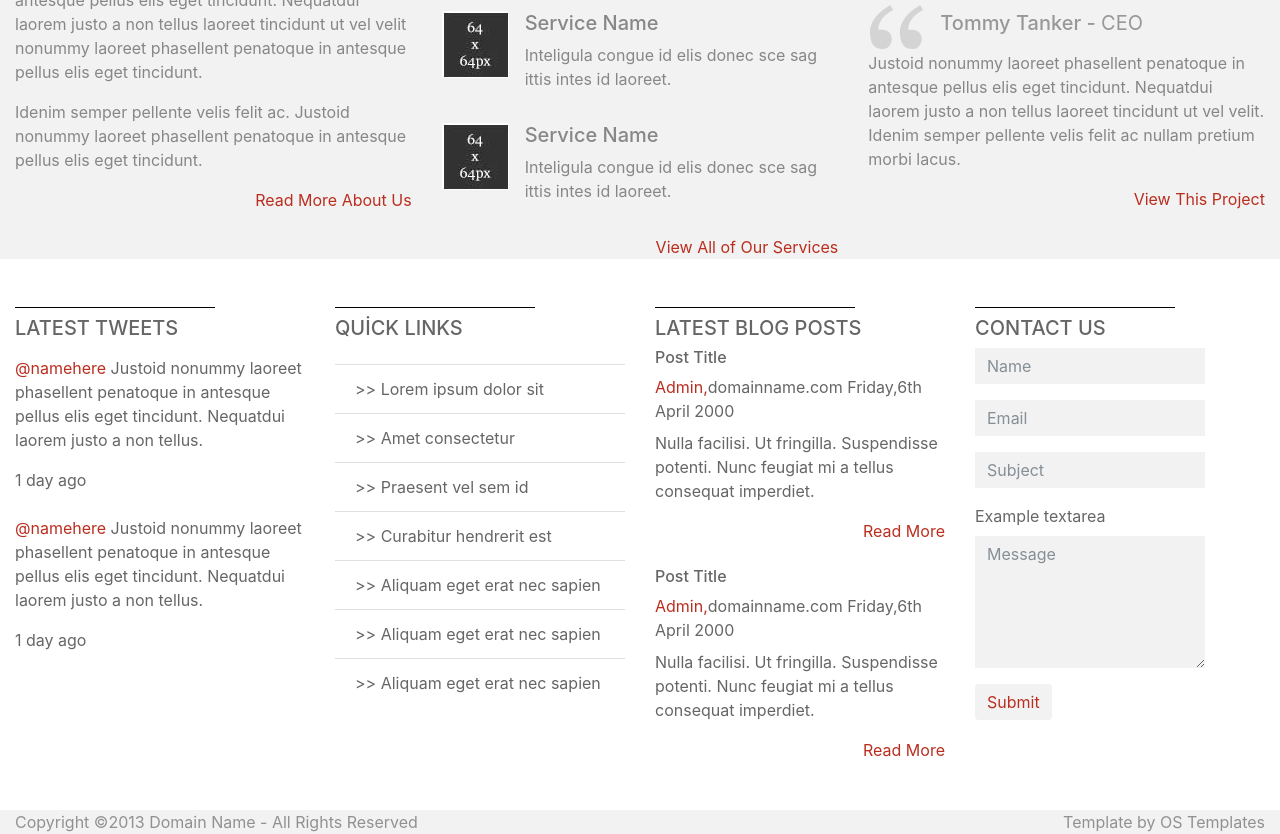
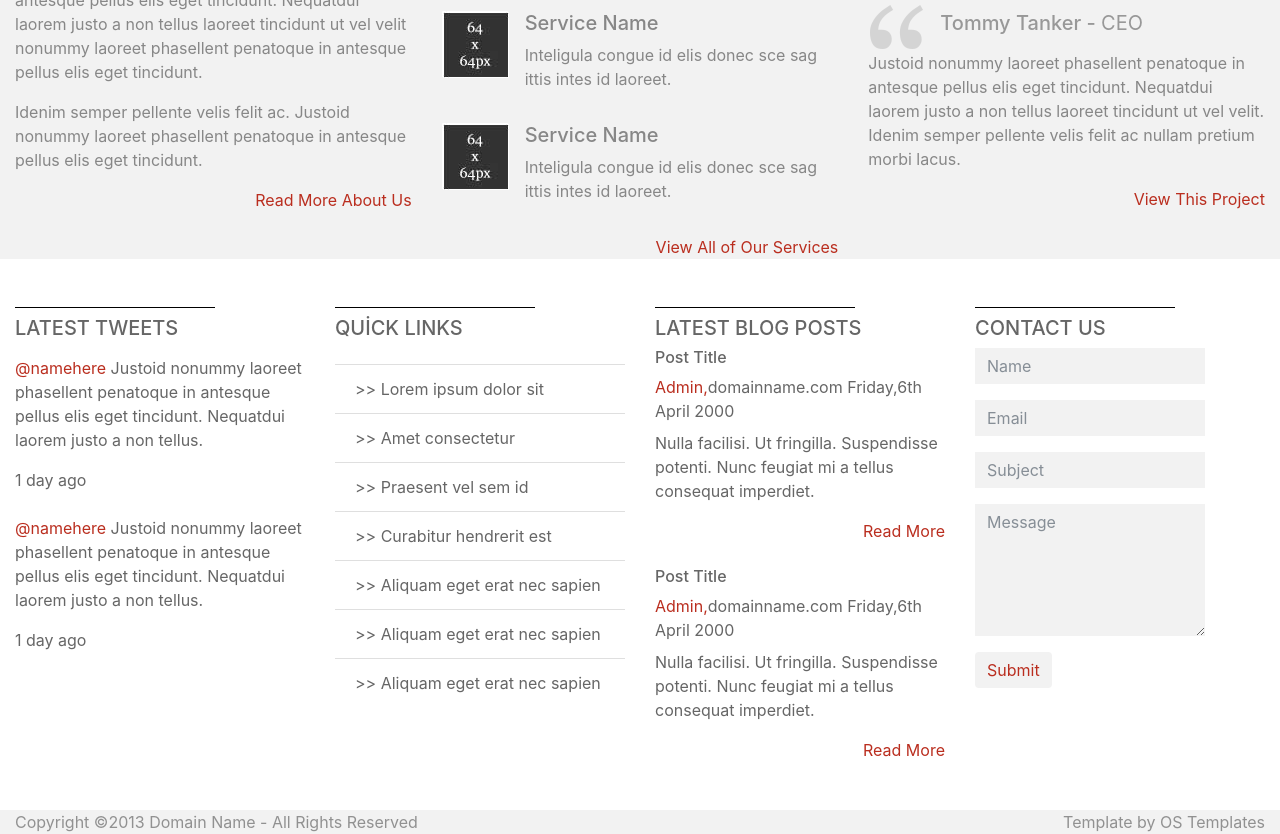
Before and after one commit to eray-sga/systematic, a plain HTML site: page index.html in a window 1280 px wide. Shown: the part 1044-1878 px from the top of the page. Drawn offline with Linux system fonts and the light colour scheme.

Commit message:
Update index.html

```diff
--- a/index.html
+++ b/index.html
@@ -273,7 +273,6 @@
                             <input type="text" class="form-control" id="exampleInputPassword1" placeholder="Subject">
                         </div>
                         <div class="form-group">
-                            <label for="exampleFormControlTextarea1">Example textarea</label>
                             <textarea class="form-control" id="exampleFormControlTextarea1" rows="5" placeholder="Message"></textarea>
                         </div>
                         <button type="submit" class="btn btn-primary">Submit</button>
```
